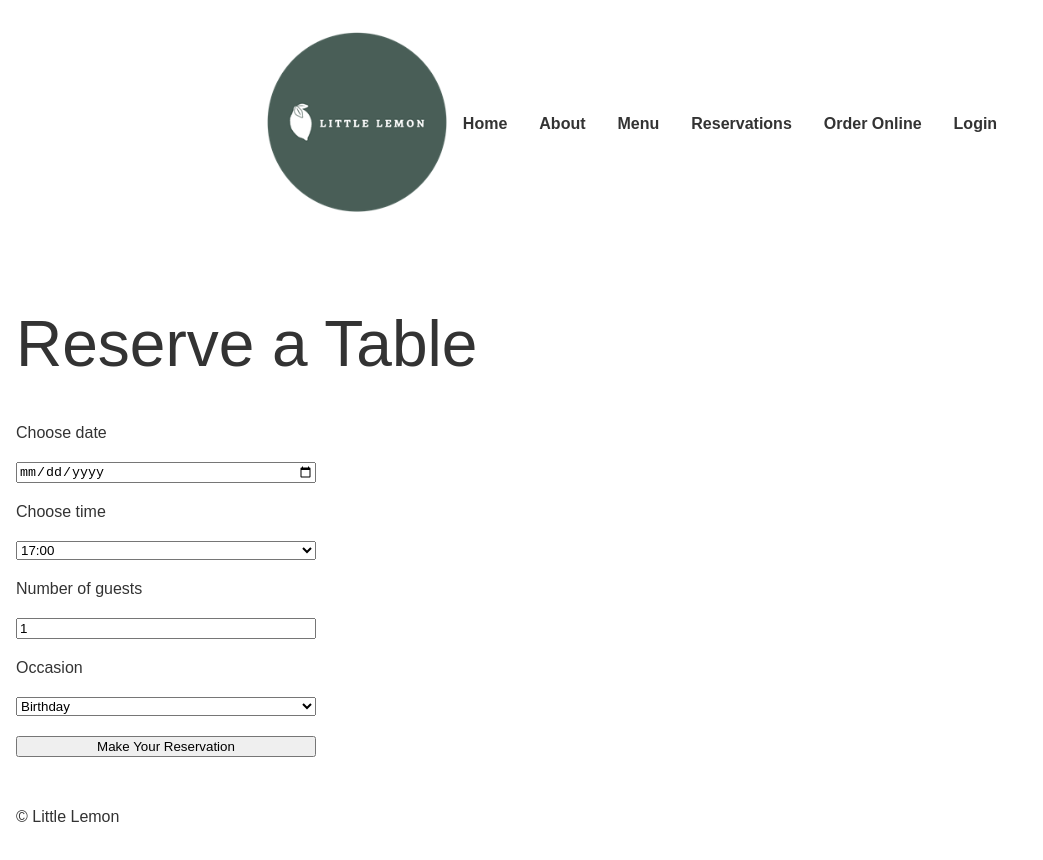
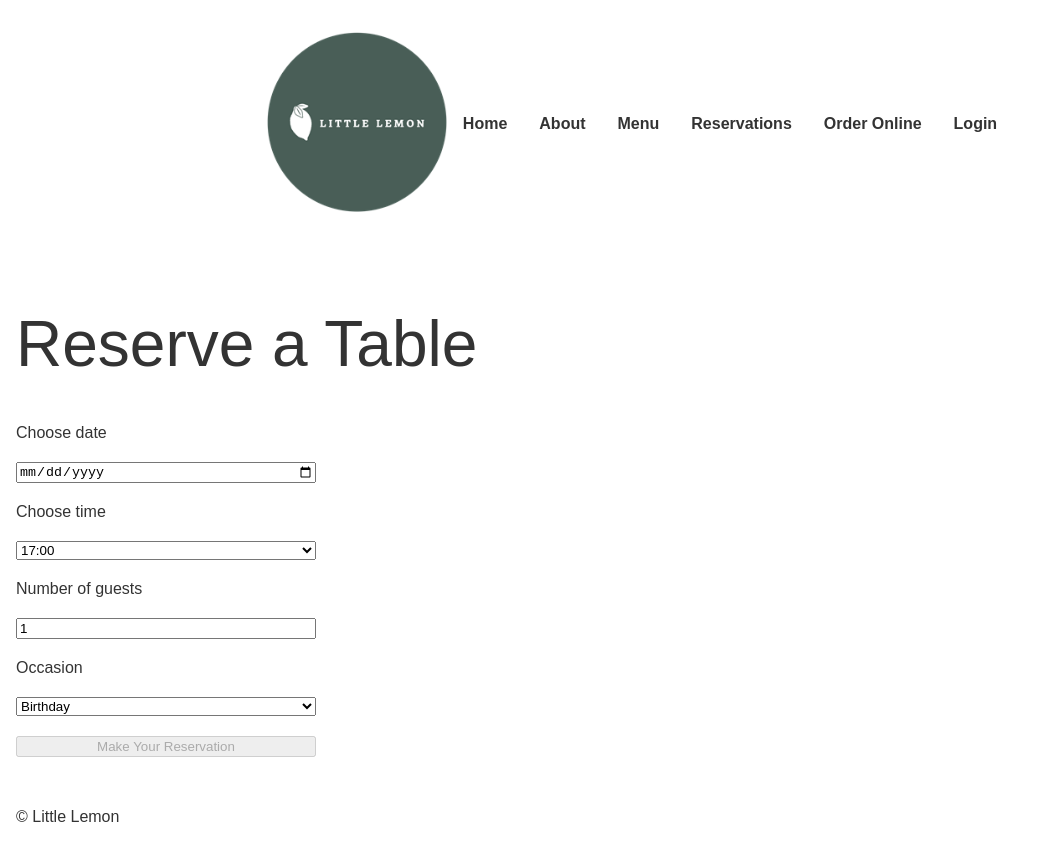
Before and after one commit to ofmabd/little-lemon, a React (Create React App) app: page /booking in a window 1280 px wide. Shown: the whole page, without its empty margins (0-1043 px from the left). Built offline with nearby package versions, Linux system fonts and the light colour scheme.

Commit message:
ARIA labels and form validation

```diff
--- a/src/components/BookingForm.js
+++ b/src/components/BookingForm.js
@@ -5,6 +5,13 @@ function BookingForm({ availableTimes, dispatch, submitForm }) {
   const [time, setTime] = useState("17:00");
   const [guests, setGuests] = useState(1);
   const [occasion, setOccasion] = useState("Birthday");
+
+  const isFormValid =
+    date !== "" &&
+    guests >= 1 &&
+    guests <= 12 &&
+    occasion !== "" &&
+    time !== "";
 
  const handleSubmit = (e) => {
   e.preventDefault();
@@ -33,6 +40,7 @@ function BookingForm({ availableTimes, dispatch, submitForm }) {
         type="date"
         id="res-date"
         required
+        min={new Date().toISOString().split("T")[0]}
         value={date}
         onChange={(e) => {
           setDate(e.target.value);
@@ -79,7 +87,12 @@ function BookingForm({ availableTimes, dispatch, submitForm }) {
         <option>Other</option>
       </select>
 
-      <input type="submit" value="Make Your Reservation" />
+      <input
+        type="submit"
+        value="Make Your Reservation"
+        disabled={!isFormValid}
+        aria-label="Make Your Reservation"
+      />
     </form>
   );
 }
--- a/src/components/Nav.js
+++ b/src/components/Nav.js
@@ -5,27 +5,27 @@ function Nav() {
     <nav>
       <ul>
         <li>
-          <Link to="/">Home</Link>
+          <Link to="/" aria-label="Home">Home</Link>
         </li>
 
         <li>
-          <Link to="/about">About</Link>
+          <Link to="/about" aria-label="About">About</Link>
         </li>
 
         <li>
-          <Link to="/menu">Menu</Link>
+          <Link to="/menu" aria-label="Menu">Menu</Link>
         </li>
 
         <li>
-          <Link to="/booking">Reservations</Link>
+          <Link to="/booking" aria-label="Reservations">Reservations</Link>
         </li>
 
         <li>
-          <Link to="/order-online">Order Online</Link>
+          <Link to="/order-online" aria-label="Order Online">Order Online</Link>
         </li>
 
         <li>
-          <Link to="/login">Login</Link>
+          <Link to="/login" aria-label="Login">Login</Link>
         </li>
       </ul>
     </nav>
```
Also changed, not shown: 1 other file (tests, documents, lock files or other folders).
